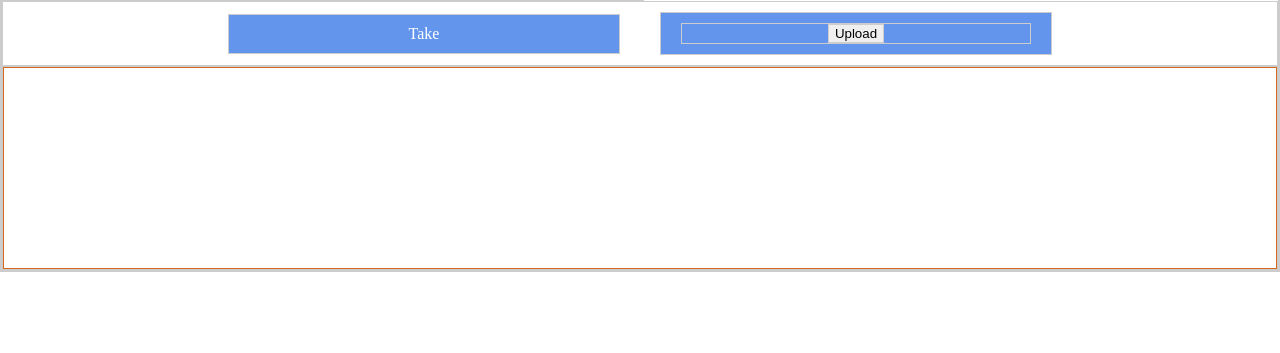
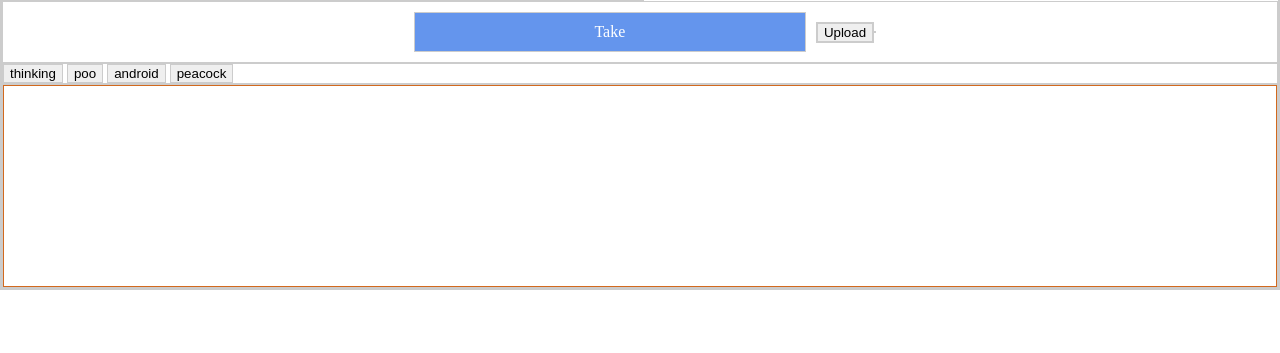
Before and after one commit to mjdube/camagru, a PHP site: page /camagru/home.php in a window 1280 px wide. Shown: the part 447-800 px from the top of the page. Run offline with PHP 8.4, Linux system fonts and the light colour scheme; the visitor is signed in with stand-in values (Sample User, id 1); data that the repository does not hold is empty.

Commit message:
18 Nov 2019

```diff
--- a/forms/imgs.form.php
+++ b/forms/imgs.form.php
@@ -105,11 +105,12 @@
             echo "You need to upload a proper file type";
         }
     }
-    else if (isset($_POST['photo-submit']))
+    else if (isset($_POST['photo_submit']))
     {
         $img = explode(",", $_POST['photo']);
         $uid_username = $_SESSION['useruid'];
         $imgData = $img[1];
+
         $imgData = base64_decode($imgData);
         include_once '../config/setup.php';
         $sql = "INSERT INTO images (uid_username, imgName) VALUES (?,?)";
--- a/home.php
+++ b/home.php
@@ -13,11 +13,20 @@
                 </div>
                 <div class="btns">
                     <a href="#" id="capture1" class="booth-capture-button">Take</a>
-                    <a href="#" id="capture2" class="booth-capture-button">
                     <form action="forms/imgs.form.php" method="post" enctype="multipart/form-data">
                     <input type="hidden" id="photo" name="photo">
-                    <button name="photo-submit" type="submit" id="upload-btn">Upload</button>
-                    </form></a>
+                    <button name="photo_submit" type="submit" id="upload-btn">Upload</button>
+                    </form>
+                    <br><br>
+                    <form action="forms/imgs.form.php" method="post">
+                    </form>
+                </div>
+
+                <div>
+                    <button class="btn" onclick="addSticker(1)"> thinking </button>
+                    <button class="btn" onclick="addSticker(2)"> poo </button>
+                    <button class="btn" onclick="addSticker(3)"> android </button>
+                    <button class="btn" onclick="addSticker(4)"> peacock </button>
                 </div>
 
                 <script type="text/javascript" src="includes/main.js"></script>
--- a/includes/TakeIt.css
+++ b/includes/TakeIt.css
@@ -141,7 +141,7 @@
     border-radius: 5px;
 }
 
-input[type=]
+/* input[type=] */
 
 
 /* #canvas {
--- a/includes/main.js
+++ b/includes/main.js
@@ -1,11 +1,12 @@
+var video = document.getElementById('video');
+var canvas = document.getElementById('canvas');
+var context = canvas.getContext('2d');
+var photo = document.getElementById('photo');
+var sticker = new Image();
+var btn = document.getElementsByClassName('btn');
+
 (function() {
-
-const video = document.getElementById('video');
-const canvas = document.getElementById('canvas');
-const context = canvas.getContext('2d');
-const photo = document.getElementById('photo');
 const vendorUrl = window.URL || window.webkitURL;
-
 // navigator.getUserMedia = navigator.getUserMedia || navigator.webkitGetUserMedia || navigator.mozGetUserMedia || navigator.msGetUserMedia;
 // navigator.getUserMedia({video:true, audio:false},
 //     function(stream){
@@ -23,12 +24,37 @@
     });
 }
 
-    document.getElementById('capture2').addEventListener('click', function(){
-
-    })
     document.getElementById('capture1').addEventListener('click', function(){
         context.drawImage(video, 0, 0, 400, 300);
         // photo.setAttribute('src', canvas.toDataURL('image/jpg'));
         photo.setAttribute('value', canvas.toDataURL('image/jpg'));
     })
 })();
+
+function addSticker(path){
+    var sticker = new Image();
+    // var width = video.offsetWidth, height = video.offsetHeight;
+    // sticker.src = path;
+    if (path == 1)
+        var name = "includes/stickers/thinking.png";
+    else if (path == 2)
+        var name = "includes/stickers/poo.png";
+    else if (path == 2)
+        var name = "includes/stickers/andriod.png";
+    else if (path == 4)
+        var name = "includes/stickers/peacock.png";
+
+    sticker.src = name;
+
+    if (canvas){
+        context = canvas.getContext('2d');
+        context.drawImage(sticker, 0, 0, 400, 300);
+        photo.src = canvas.toDataURL('image/png');
+        document.getElementById("canvas").innerHTML = "<img src="+photo.src+">";
+    }
+    else{
+        document.getElementById("canvas").innerHTML = "Take a picture first.";
+    }
+  }
+
+// btn.addEventListener("click", addSticker);
```
Also changed, not shown: includes/background.jpg (renamed from includes/bg-10-full.jpg), includes/stickers/android.png (renamed from includes/stickers/580b57fbd9996e24bc43bdf2.png), includes/stickers/kisspng-apple-worldwide-developers-conference-logo-apple-i-5b3b1a4be48090.436267811530600011936.jpg (deleted), includes/stickers/peacock.png (renamed from includes/stickers/Peacock-Transparent.png), includes/stickers/poo.png (renamed from includes/stickers/463-4633813_pile-of-poo-emoji-pile-of-poo-emoji.png), includes/stickers/thinking.png (renamed from includes/stickers/81-815205_question-face-blinking-emoji-emoji-angry-png-transparent.png).
